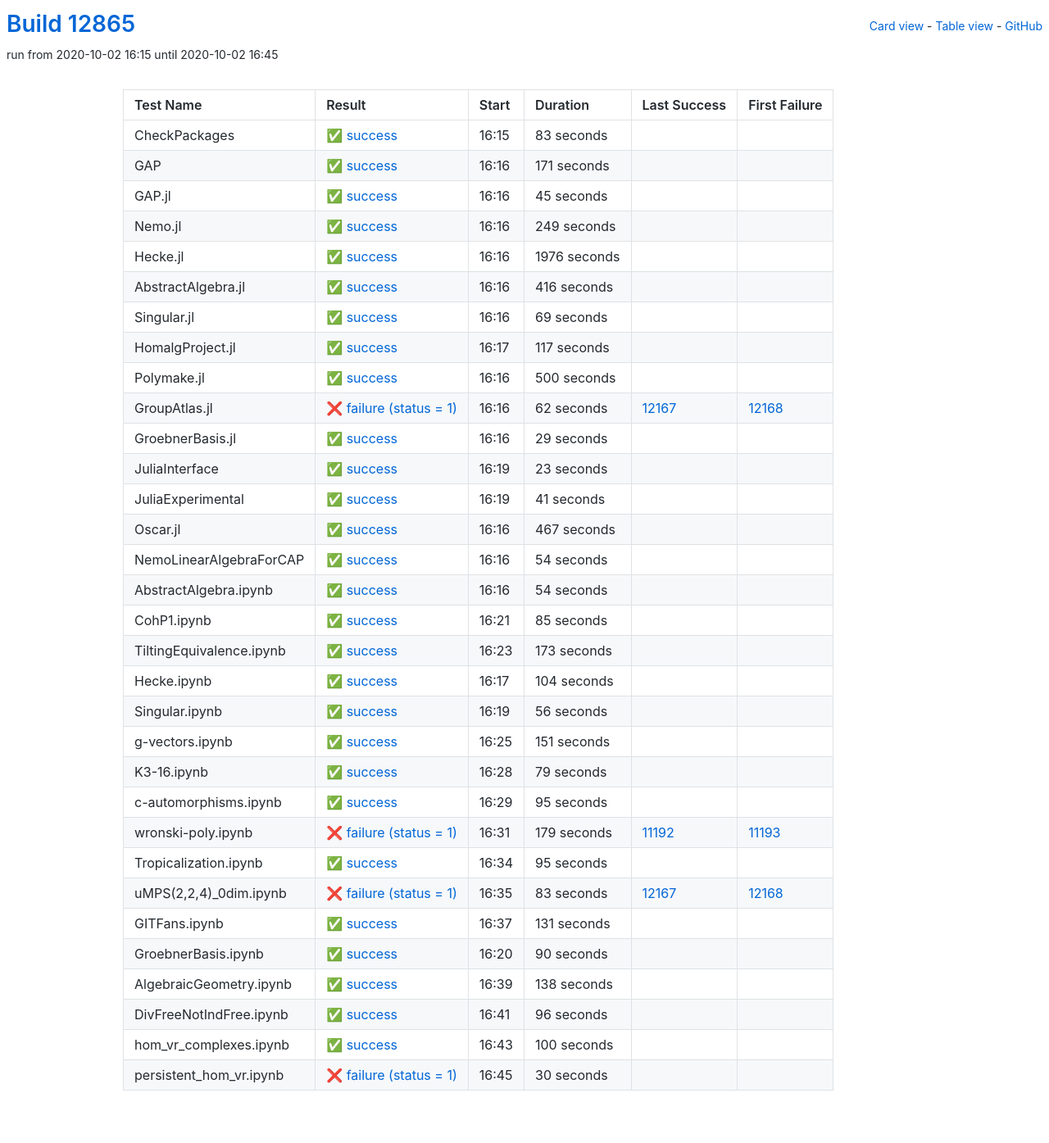
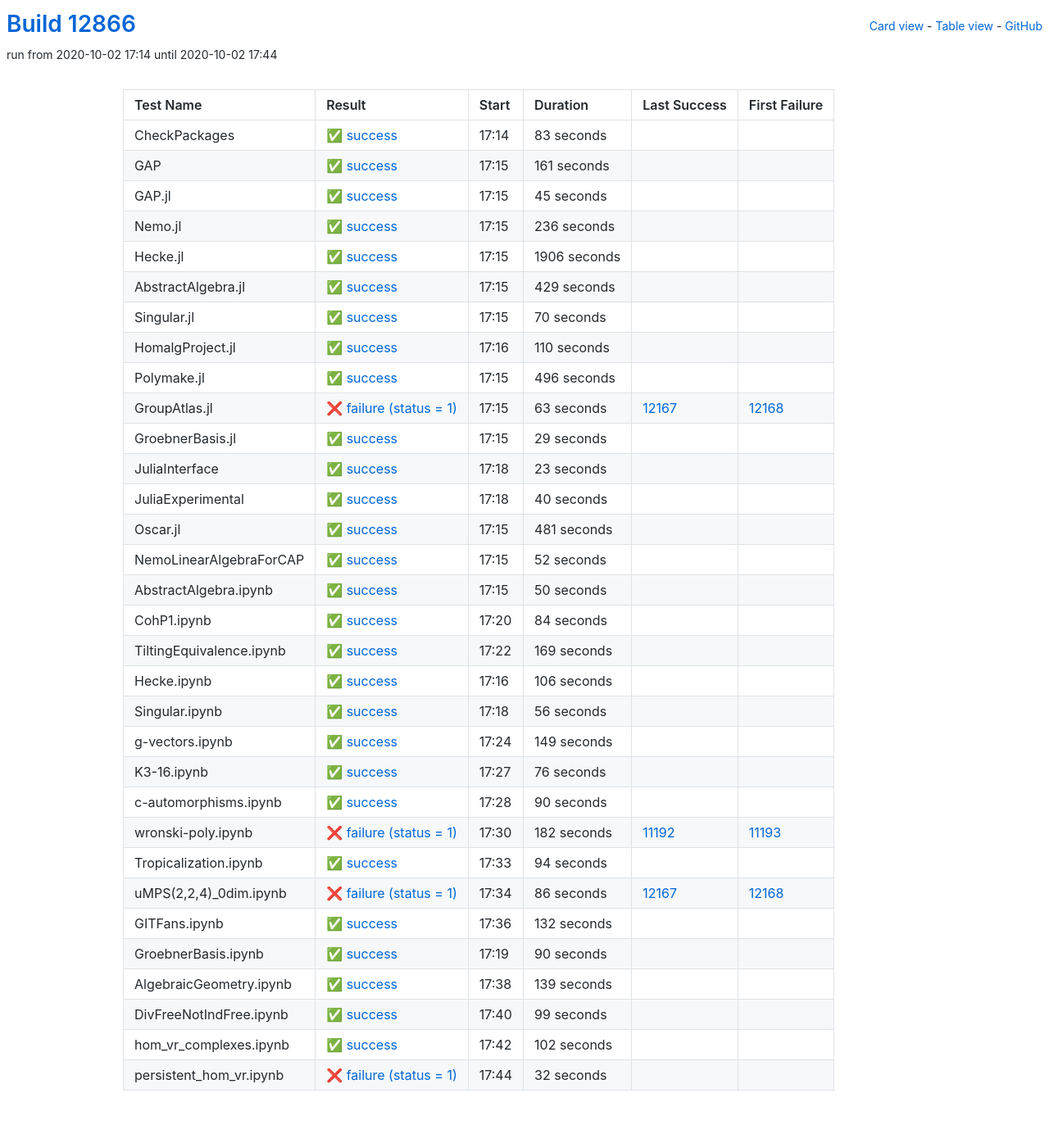
Before and after one commit to oscar-system/oscar-ci-status, a Jekyll site: the page built from table.html, in a window 1280 px wide. Shown: the whole page at 82% size. Built offline with Jekyll 4.4.1, drawn with Linux system fonts in a browser that asks for light colours.

Commit message:
Build #12866

```diff
--- a/_data/ci.yml
+++ b/_data/ci.yml
@@ -1,6 +1,6 @@
 ---
-build: 12865
-build_url: https://oscarci.mathematik.uni-kl.de/job/oscar/12865/
+build: 12866
+build_url: https://oscarci.mathematik.uni-kl.de/job/oscar/12866/
 job: oscar
 organization: oscar-system
 repo: oscar-ci-status
@@ -8,8 +8,8 @@
 tests:
 - name: CheckPackages
   id: checkpackages
-  log: https://oscarci.mathematik.uni-kl.de/job/oscar/12865/artifact/logs/build-12865/CheckPackages.log
-  start: 2020-10-02 16:15
+  log: https://oscarci.mathematik.uni-kl.de/job/oscar/12866/artifact/logs/build-12866/CheckPackages.log
+  start: 2020-10-02 17:14
   success: true
   exitcode: 0
   status: success
@@ -20,20 +20,20 @@
   first_failure_url:
 - name: GAP
   id: gap
-  log: https://oscarci.mathematik.uni-kl.de/job/oscar/12865/artifact/logs/build-12865/GAP.log
-  start: 2020-10-02 16:16
+  log: https://oscarci.mathematik.uni-kl.de/job/oscar/12866/artifact/logs/build-12866/GAP.log
+  start: 2020-10-02 17:15
   success: true
   exitcode: 0
   status: success
-  duration: 171
+  duration: 161
   last_success: false
   last_success_url:
   first_failure: false
   first_failure_url:
 - name: GAP.jl
   id: gap-jl
-  log: https://oscarci.mathematik.uni-kl.de/job/oscar/12865/artifact/logs/build-12865/GAP.jl.log
-  start: 2020-10-02 16:16
+  log: https://oscarci.mathematik.uni-kl.de/job/oscar/12866/artifact/logs/build-12866/GAP.jl.log
+  start: 2020-10-02 17:15
   success: true
   exitcode: 0
   status: success
@@ -44,92 +44,92 @@
   first_failure_url:
 - name: Nemo.jl
   id: nemo-jl
-  log: https://oscarci.mathematik.uni-kl.de/job/oscar/12865/artifact/logs/build-12865/Nemo.jl.log
-  start: 2020-10-02 16:16
+  log: https://oscarci.mathematik.uni-kl.de/job/oscar/12866/artifact/logs/build-12866/Nemo.jl.log
+  start: 2020-10-02 17:15
   success: true
   exitcode: 0
   status: success
-  duration: 249
+  duration: 236
   last_success: false
   last_success_url:
   first_failure: false
   first_failure_url:
 - name: Hecke.jl
   id: hecke-jl
-  log: https://oscarci.mathematik.uni-kl.de/job/oscar/12865/artifact/logs/build-12865/Hecke.jl.log
-  start: 2020-10-02 16:16
+  log: https://oscarci.mathematik.uni-kl.de/job/oscar/12866/artifact/logs/build-12866/Hecke.jl.log
+  start: 2020-10-02 17:15
   success: true
   exitcode: 0
   status: success
-  duration: 1976
+  duration: 1906
   last_success: false
   last_success_url:
   first_failure: false
   first_failure_url:
 - name: AbstractAlgebra.jl
   id: abstractalgebra-jl
-  log: https://oscarci.mathematik.uni-kl.de/job/oscar/12865/artifact/logs/build-12865/AbstractAlgebra.jl.log
-  start: 2020-10-02 16:16
+  log: https://oscarci.mathematik.uni-kl.de/job/oscar/12866/artifact/logs/build-12866/AbstractAlgebra.jl.log
+  start: 2020-10-02 17:15
   success: true
   exitcode: 0
   status: success
-  duration: 416
+  duration: 429
   last_success: false
   last_success_url:
   first_failure: false
   first_failure_url:
 - name: Singular.jl
   id: singular-jl
-  log: https://oscarci.mathematik.uni-kl.de/job/oscar/12865/artifact/logs/build-12865/Singular.jl.log
-  start: 2020-10-02 16:16
+  log: https://oscarci.mathematik.uni-kl.de/job/oscar/12866/artifact/logs/build-12866/Singular.jl.log
+  start: 2020-10-02 17:15
   success: true
   exitcode: 0
   status: success
-  duration: 69
+  duration: 70
   last_success: false
   last_success_url:
   first_failure: false
   first_failure_url:
 - name: HomalgProject.jl
   id: homalgproject-jl
-  log: https://oscarci.mathematik.uni-kl.de/job/oscar/12865/artifact/logs/build-12865/HomalgProject.jl.log
-  start: 2020-10-02 16:17
+  log: https://oscarci.mathematik.uni-kl.de/job/oscar/12866/artifact/logs/build-12866/HomalgProject.jl.log
+  start: 2020-10-02 17:16
   success: true
   exitcode: 0
   status: success
-  duration: 117
+  duration: 110
   last_success: false
   last_success_url:
   first_failure: false
   first_failure_url:
 - name: Polymake.jl
   id: polymake-jl
-  log: https://oscarci.mathematik.uni-kl.de/job/oscar/12865/artifact/logs/build-12865/Polymake.jl.log
-  start: 2020-10-02 16:16
+  log: https://oscarci.mathematik.uni-kl.de/job/oscar/12866/artifact/logs/build-12866/Polymake.jl.log
+  start: 2020-10-02 17:15
   success: true
   exitcode: 0
   status: success
-  duration: 500
+  duration: 496
   last_success: false
   last_success_url:
   first_failure: false
   first_failure_url:
 - name: GroupAtlas.jl
   id: groupatlas-jl
-  log: https://oscarci.mathematik.uni-kl.de/job/oscar/12865/artifact/logs/build-12865/GroupAtlas.jl.log
-  start: 2020-10-02 16:16
+  log: https://oscarci.mathematik.uni-kl.de/job/oscar/12866/artifact/logs/build-12866/GroupAtlas.jl.log
+  start: 2020-10-02 17:15
   success: false
   exitcode: 1
   status: failure
-  duration: 62
+  duration: 63
   last_success: 12167
   last_success_url: https://oscarci.mathematik.uni-kl.de/job/oscar/12167/
   first_failure: 12168
   first_failure_url: https://oscarci.mathematik.uni-kl.de/job/oscar/12168/
 - name: GroebnerBasis.jl
   id: groebnerbasis-jl
-  log: https://oscarci.mathematik.uni-kl.de/job/oscar/12865/artifact/logs/build-12865/GroebnerBasis.jl.log
-  start: 2020-10-02 16:16
+  log: https://oscarci.mathematik.uni-kl.de/job/oscar/12866/artifact/logs/build-12866/GroebnerBasis.jl.log
+  start: 2020-10-02 17:15
   success: true
   exitcode: 0
   status: success
@@ -140,8 +140,8 @@
   first_failure_url:
 - name: JuliaInterface
   id: juliainterface
-  log: https://oscarci.mathematik.uni-kl.de/job/oscar/12865/artifact/logs/build-12865/JuliaInterface.log
-  start: 2020-10-02 16:19
+  log: https://oscarci.mathematik.uni-kl.de/job/oscar/12866/artifact/logs/build-12866/JuliaInterface.log
+  start: 2020-10-02 17:18
   success: true
   exitcode: 0
   status: success
@@ -152,92 +152,92 @@
   first_failure_url:
 - name: JuliaExperimental
   id: juliaexperimental
-  log: https://oscarci.mathematik.uni-kl.de/job/oscar/12865/artifact/logs/build-12865/JuliaExperimental.log
-  start: 2020-10-02 16:19
+  log: https://oscarci.mathematik.uni-kl.de/job/oscar/12866/artifact/logs/build-12866/JuliaExperimental.log
+  start: 2020-10-02 17:18
   success: true
   exitcode: 0
   status: success
-  duration: 41
+  duration: 40
   last_success: false
   last_success_url:
   first_failure: false
   first_failure_url:
 - name: Oscar.jl
   id: oscar-jl
-  log: https://oscarci.mathematik.uni-kl.de/job/oscar/12865/artifact/logs/build-12865/Oscar.jl.log
-  start: 2020-10-02 16:16
+  log: https://oscarci.mathematik.uni-kl.de/job/oscar/12866/artifact/logs/build-12866/Oscar.jl.log
+  start: 2020-10-02 17:15
   success: true
   exitcode: 0
   status: success
-  duration: 467
+  duration: 481
   last_success: false
   last_success_url:
   first_failure: false
   first_failure_url:
 - name: NemoLinearAlgebraForCAP
   id: nemolinearalgebraforcap
-  log: https://oscarci.mathematik.uni-kl.de/job/oscar/12865/artifact/logs/build-12865/NemoLinearAlgebraForCAP.log
-  start: 2020-10-02 16:16
+  log: https://oscarci.mathematik.uni-kl.de/job/oscar/12866/artifact/logs/build-12866/NemoLinearAlgebraForCAP.log
+  start: 2020-10-02 17:15
   success: true
   exitcode: 0
   status: success
-  duration: 54
+  duration: 52
   last_success: false
   last_success_url:
   first_failure: false
   first_failure_url:
 - name: AbstractAlgebra.ipynb
   id: abstractalgebra-ipynb
-  log: https://oscarci.mathematik.uni-kl.de/job/oscar/12865/artifact/logs/build-12865/AbstractAlgebra.ipynb.log
-  start: 2020-10-02 16:16
+  log: https://oscarci.mathematik.uni-kl.de/job/oscar/12866/artifact/logs/build-12866/AbstractAlgebra.ipynb.log
+  start: 2020-10-02 17:15
   success: true
   exitcode: 0
   status: success
-  duration: 54
+  duration: 50
   last_success: false
   last_success_url:
   first_failure: false
   first_failure_url:
 - name: CohP1.ipynb
   id: cohp1-ipynb
-  log: https://oscarci.mathematik.uni-kl.de/job/oscar/12865/artifact/logs/build-12865/CohP1.ipynb.log
-  start: 2020-10-02 16:21
+  log: https://oscarci.mathematik.uni-kl.de/job/oscar/12866/artifact/logs/build-12866/CohP1.ipynb.log
+  start: 2020-10-02 17:20
   success: true
   exitcode: 0
   status: success
-  duration: 85
+  duration: 84
   last_success: false
   last_success_url:
   first_failure: false
   first_failure_url:
 - name: TiltingEquivalence.ipynb
   id: tiltingequivalence-ipynb
-  log: https://oscarci.mathematik.uni-kl.de/job/oscar/12865/artifact/logs/build-12865/TiltingEquivalence.ipynb.log
-  start: 2020-10-02 16:23
+  log: https://oscarci.mathematik.uni-kl.de/job/oscar/12866/artifact/logs/build-12866/TiltingEquivalence.ipynb.log
+  start: 2020-10-02 17:22
   success: true
   exitcode: 0
   status: success
-  duration: 173
+  duration: 169
   last_success: false
   last_success_url:
   first_failure: false
   first_failure_url:
 - name: Hecke.ipynb
   id: hecke-ipynb
-  log: https://oscarci.mathematik.uni-kl.de/job/oscar/12865/artifact/logs/build-12865/Hecke.ipynb.log
-  start: 2020-10-02 16:17
+  log: https://oscarci.mathematik.uni-kl.de/job/oscar/12866/artifact/logs/build-12866/Hecke.ipynb.log
+  start: 2020-10-02 17:16
   success: true
   exitcode: 0
   status: success
-  duration: 104
+  duration: 106
   last_success: false
   last_success_url:
   first_failure: false
   first_failure_url:
 - name: Singular.ipynb
   id: singular-ipynb
-  log: https://oscarci.mathematik.uni-kl.de/job/oscar/12865/artifact/logs/build-12865/Singular.ipynb.log
-  start: 2020-10-02 16:19
+  log: https://oscarci.mathematik.uni-kl.de/job/oscar/12866/artifact/logs/build-12866/Singular.ipynb.log
+  start: 2020-10-02 17:18
   success: true
   exitcode: 0
   status: success
@@ -248,92 +248,92 @@
   first_failure_url:
 - name: g-vectors.ipynb
   id: g-vectors-ipynb
-  log: https://oscarci.mathematik.uni-kl.de/job/oscar/12865/artifact/logs/build-12865/g-vectors.ipynb.log
-  start: 2020-10-02 16:25
+  log: https://oscarci.mathematik.uni-kl.de/job/oscar/12866/artifact/logs/build-12866/g-vectors.ipynb.log
+  start: 2020-10-02 17:24
   success: true
   exitcode: 0
   status: success
-  duration: 151
+  duration: 149
   last_success: false
   last_success_url:
   first_failure: false
   first_failure_url:
 - name: K3-16.ipynb
   id: k3-16-ipynb
-  log: https://oscarci.mathematik.uni-kl.de/job/oscar/12865/artifact/logs/build-12865/K3-16.ipynb.log
-  start: 2020-10-02 16:28
+  log: https://oscarci.mathematik.uni-kl.de/job/oscar/12866/artifact/logs/build-12866/K3-16.ipynb.log
+  start: 2020-10-02 17:27
   success: true
   exitcode: 0
   status: success
-  duration: 79
+  duration: 76
   last_success: false
   last_success_url:
   first_failure: false
   first_failure_url:
 - name: c-automorphisms.ipynb
   id: c-automorphisms-ipynb
-  log: https://oscarci.mathematik.uni-kl.de/job/oscar/12865/artifact/logs/build-12865/c-automorphisms.ipynb.log
-  start: 2020-10-02 16:29
+  log: https://oscarci.mathematik.uni-kl.de/job/oscar/12866/artifact/logs/build-12866/c-automorphisms.ipynb.log
+  start: 2020-10-02 17:28
   success: true
   exitcode: 0
   status: success
-  duration: 95
+  duration: 90
   last_success: false
   last_success_url:
   first_failure: false
   first_failure_url:
 - name: wronski-poly.ipynb
   id: wronski-poly-ipynb
-  log: https://oscarci.mathematik.uni-kl.de/job/oscar/12865/artifact/logs/build-12865/wronski-poly.ipynb.log
-  start: 2020-10-02 16:31
+  log: https://oscarci.mathematik.uni-kl.de/job/oscar/12866/artifact/logs/build-12866/wronski-poly.ipynb.log
+  start: 2020-10-02 17:30
   success: false
   exitcode: 1
   status: failure
-  duration: 179
+  duration: 182
   last_success: 11192
   last_success_url: https://oscarci.mathematik.uni-kl.de/job/oscar/11192/
   first_failure: 11193
   first_failure_url: https://oscarci.mathematik.uni-kl.de/job/oscar/11193/
 - name: Tropicalization.ipynb
   id: tropicalization-ipynb
-  log: https://oscarci.mathematik.uni-kl.de/job/oscar/12865/artifact/logs/build-12865/Tropicalization.ipynb.log
-  start: 2020-10-02 16:34
+  log: https://oscarci.mathematik.uni-kl.de/job/oscar/12866/artifact/logs/build-12866/Tropicalization.ipynb.log
+  start: 2020-10-02 17:33
   success: true
   exitcode: 0
   status: success
-  duration: 95
+  duration: 94
   last_success: false
   last_success_url:
   first_failure: false
   first_failure_url:
 - name: uMPS(2,2,4)_0dim.ipynb
   id: umps-2-2-4-0dim-ipynb
-  log: https://oscarci.mathematik.uni-kl.de/job/oscar/12865/artifact/logs/build-12865/uMPS-2-2-4-_0dim.ipynb.log
-  start: 2020-10-02 16:35
+  log: https://oscarci.mathematik.uni-kl.de/job/oscar/12866/artifact/logs/build-12866/uMPS-2-2-4-_0dim.ipynb.log
+  start: 2020-10-02 17:34
   success: false
   exitcode: 1
   status: failure
-  duration: 83
+  duration: 86
   last_success: 12167
   last_success_url: https://oscarci.mathematik.uni-kl.de/job/oscar/12167/
   first_failure: 12168
   first_failure_url: https://oscarci.mathematik.uni-kl.de/job/oscar/12168/
 - name: GITFans.ipynb
   id: gitfans-ipynb
-  log: https://oscarci.mathematik.uni-kl.de/job/oscar/12865/artifact/logs/build-12865/GITFans.ipynb.log
-  start: 2020-10-02 16:37
+  log: https://oscarci.mathematik.uni-kl.de/job/oscar/12866/artifact/logs/build-12866/GITFans.ipynb.log
+  start: 2020-10-02 17:36
   success: true
   exitcode: 0
   status: success
-  duration: 131
+  duration: 132
   last_success: false
   last_success_url:
   first_failure: false
   first_failure_url:
 - name: GroebnerBasis.ipynb
   id: groebnerbasis-ipynb
-  log: https://oscarci.mathematik.uni-kl.de/job/oscar/12865/artifact/logs/build-12865/GroebnerBasis.ipynb.log
-  start: 2020-10-02 16:20
+  log: https://oscarci.mathematik.uni-kl.de/job/oscar/12866/artifact/logs/build-12866/GroebnerBasis.ipynb.log
+  start: 2020-10-02 17:19
   success: true
   exitcode: 0
   status: success
@@ -344,48 +344,48 @@
   first_failure_url:
 - name: AlgebraicGeometry.ipynb
   id: algebraicgeometry-ipynb
-  log: https://oscarci.mathematik.uni-kl.de/job/oscar/12865/artifact/logs/build-12865/AlgebraicGeometry.ipynb.log
-  start: 2020-10-02 16:39
+  log: https://oscarci.mathematik.uni-kl.de/job/oscar/12866/artifact/logs/build-12866/AlgebraicGeometry.ipynb.log
+  start: 2020-10-02 17:38
   success: true
   exitcode: 0
   status: success
-  duration: 138
+  duration: 139
   last_success: false
   last_success_url:
   first_failure: false
   first_failure_url:
 - name: DivFreeNotIndFree.ipynb
   id: divfreenotindfree-ipynb
-  log: https://oscarci.mathematik.uni-kl.de/job/oscar/12865/artifact/logs/build-12865/DivFreeNotIndFree.ipynb.log
-  start: 2020-10-02 16:41
+  log: https://oscarci.mathematik.uni-kl.de/job/oscar/12866/artifact/logs/build-12866/DivFreeNotIndFree.ipynb.log
+  start: 2020-10-02 17:40
   success: true
   exitcode: 0
   status: success
-  duration: 96
+  duration: 99
   last_success: false
   last_success_url:
   first_failure: false
   first_failure_url:
 - name: hom_vr_complexes.ipynb
   id: hom-vr-complexes-ipynb
-  log: https://oscarci.mathematik.uni-kl.de/job/oscar/12865/artifact/logs/build-12865/hom_vr_complexes.ipynb.log
-  start: 2020-10-02 16:43
+  log: https://oscarci.mathematik.uni-kl.de/job/oscar/12866/artifact/logs/build-12866/hom_vr_complexes.ipynb.log
+  start: 2020-10-02 17:42
   success: true
   exitcode: 0
   status: success
-  duration: 100
+  duration: 102
   last_success: false
   last_success_url:
   first_failure: false
   first_failure_url:
 - name: persistent_hom_vr.ipynb
   id: persistent-hom-vr-ipynb
-  log: https://oscarci.mathematik.uni-kl.de/job/oscar/12865/artifact/logs/build-12865/persistent_hom_vr.ipynb.log
-  start: 2020-10-02 16:45
+  log: https://oscarci.mathematik.uni-kl.de/job/oscar/12866/artifact/logs/build-12866/persistent_hom_vr.ipynb.log
+  start: 2020-10-02 17:44
   success: false
   exitcode: 1
   status: failure
-  duration: 30
+  duration: 32
   last_success: false
   last_success_url:
   first_failure: false
```
Also changed, not shown: README.md.
